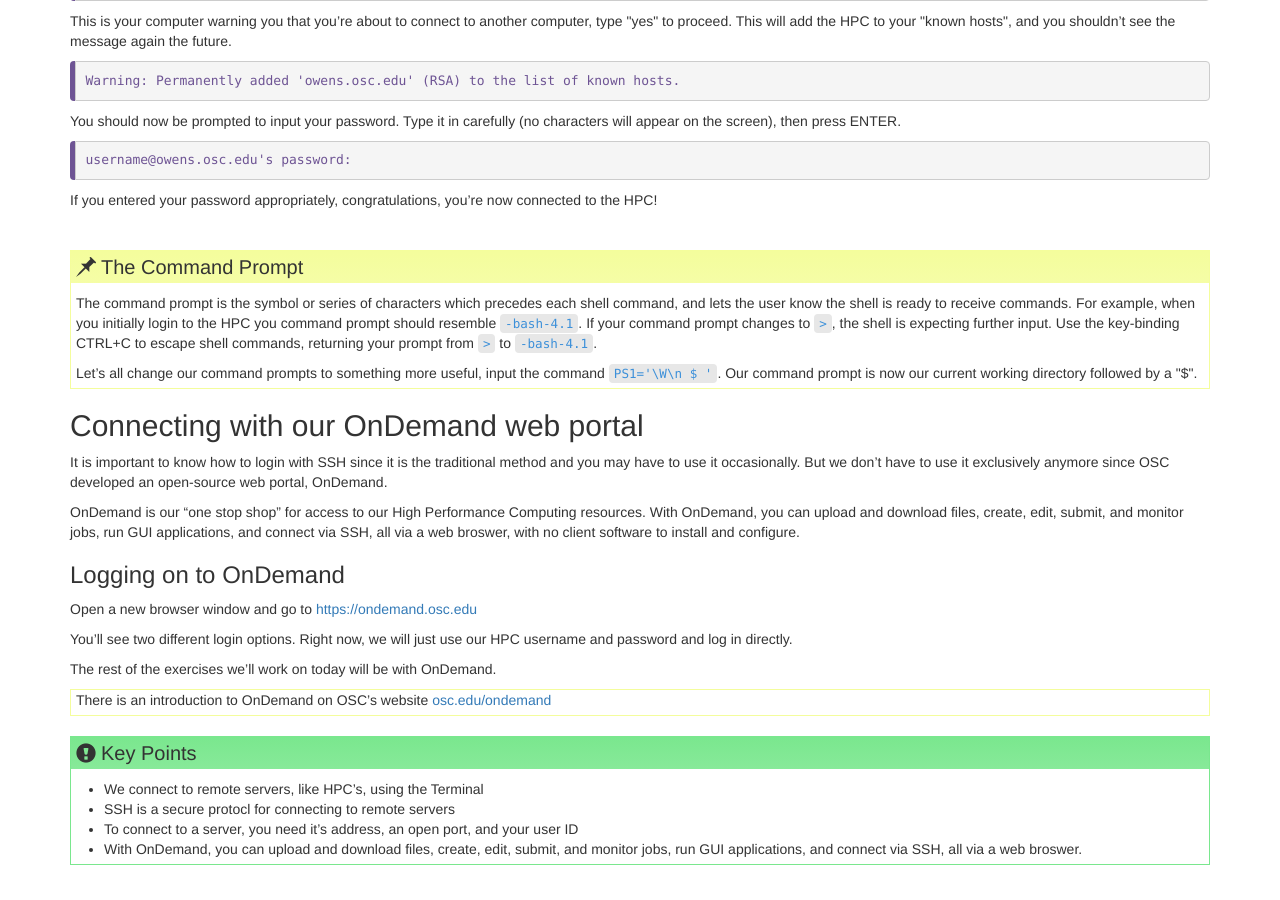
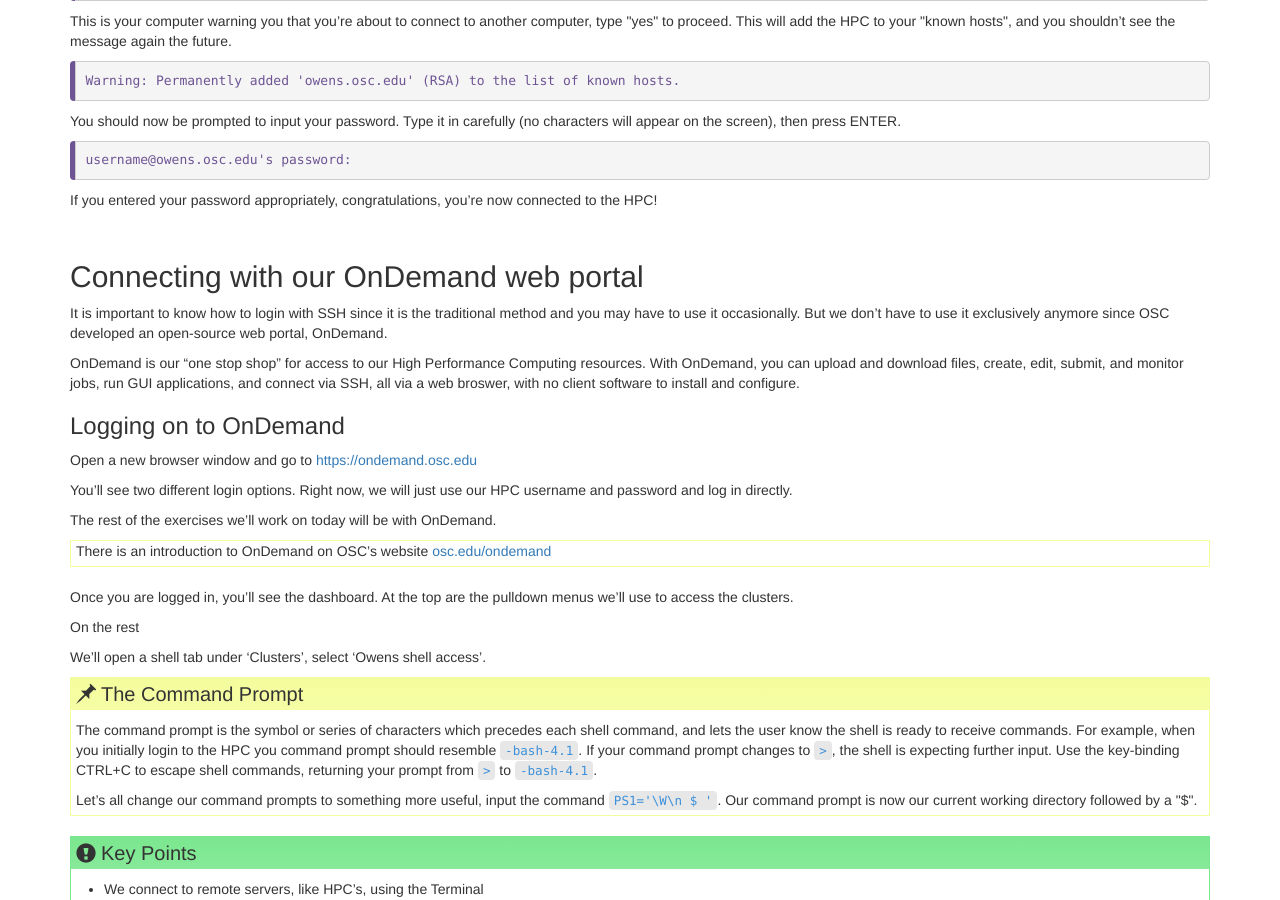
Before and after one commit to khill42/OSC_IntroHPC, a Jekyll site: the page built from _episodes/01-bash.md, in a window 1280 px wide and 900 px high, scrolled down 990 px. Built offline with Jekyll 4.4.1, drawn with Linux system fonts in a browser that asks for light colours.

Commit message:
Update 01-bash.md

```diff
--- a/_episodes/01-bash.md
+++ b/_episodes/01-bash.md
@@ -73,12 +73,6 @@ If you entered your password appropriately, congratulations, you're now connecte
 
 <span style="color:white">blankline</span>
 
-> ## The Command Prompt
-> The command prompt is the symbol or series of characters which precedes each shell command, and lets the user know the shell is ready to receive commands.  For example, when you initially login to the HPC you command prompt should resemble `-bash-4.1`. If your command prompt changes to `>`, the shell is expecting further input. Use the key-binding CTRL+C to escape shell commands, returning your prompt from `>` to `-bash-4.1`.
->
-> Let's all change our command prompts to something more useful, input the command `PS1='\W\n $ '`. Our command prompt is now our current working directory followed by a \"$\".
-{: .callout}
-
 ## Connecting with our OnDemand web portal
 
 It is important to know how to login with SSH since it is the traditional method and you may have to use it occasionally.
@@ -98,3 +92,15 @@ The rest of the exercises we'll work on today will be with OnDemand.
 
 >There is an introduction to OnDemand on OSC's website [osc.edu/ondemand](https://www.osc.edu/resources/online_portals/ondemand)
 {: .callout}
+
+Once you are logged in, you'll see the dashboard. At the top are the pulldown menus we'll use to access the clusters.
+
+On the rest
+
+We'll open a shell tab under 'Clusters', select 'Owens shell access'.
+
+> ## The Command Prompt
+> The command prompt is the symbol or series of characters which precedes each shell command, and lets the user know the shell is ready to receive commands.  For example, when you initially login to the HPC you command prompt should resemble `-bash-4.1`. If your command prompt changes to `>`, the shell is expecting further input. Use the key-binding CTRL+C to escape shell commands, returning your prompt from `>` to `-bash-4.1`.
+>
+> Let's all change our command prompts to something more useful, input the command `PS1='\W\n $ '`. Our command prompt is now our current working directory followed by a \"$\".
+{: .callout}
```
